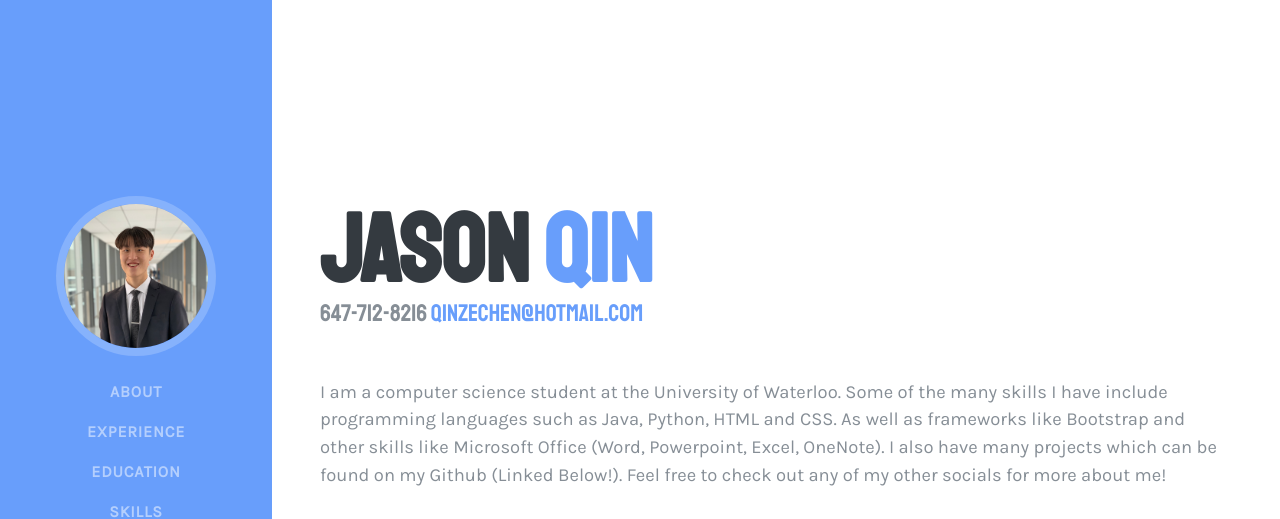
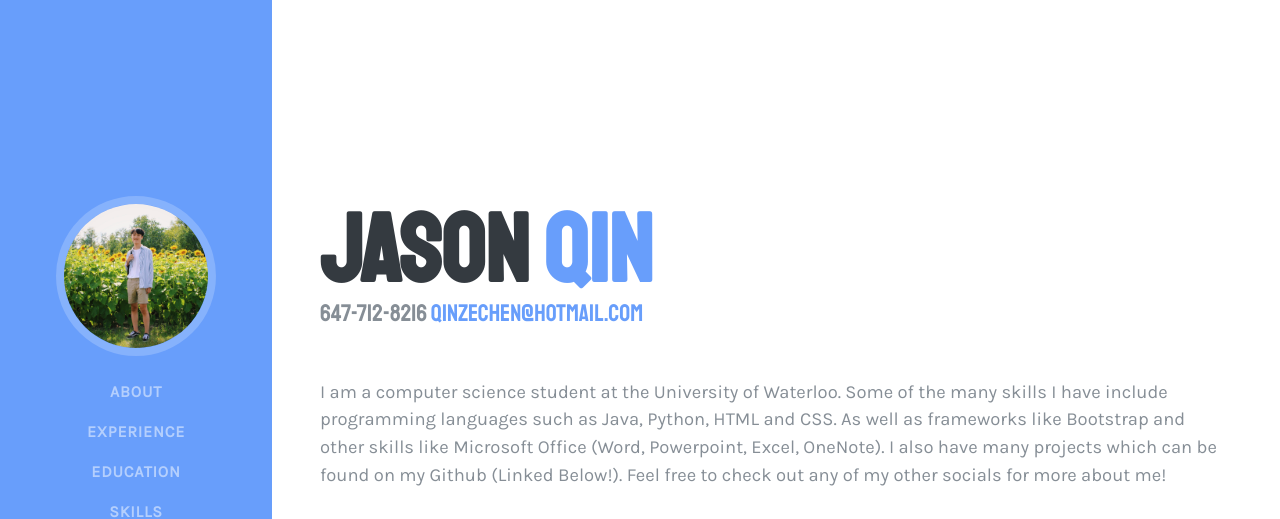
Before and after one commit to jason-qin2/jason-qin2.github.io, a website: page index.html in a window 1280 px wide. Shown: the top 519 px of the page. Drawn offline with Linux system fonts and the light colour scheme; a web font is replaced by a local one.

Commit message:
Update index.html

```diff
--- a/index.html
+++ b/index.html
@@ -9,6 +9,7 @@
     <meta name="author" content="">
 
     <title>Jason Qin</title>
+      <link rel="icon" type="image/ico" href="img/IMG_1669.jpg" />
 
     <!-- Bootstrap core CSS -->
     <link href="vendor/bootstrap/css/bootstrap.min.css" rel="stylesheet">
@@ -32,7 +33,7 @@
       <a class="navbar-brand js-scroll-trigger" href="#page-top">
         <span class="d-block d-lg-none">Jason Qin</span>
         <span class="d-none d-lg-block">
-          <img class="img-fluid img-profile rounded-circle mx-auto mb-2" src="img/IMG_1669.jpg" alt="">
+          <img class="img-fluid img-profile rounded-circle mx-auto mb-2" src="img/837F1829-8F6A-4352-A7BC-BF8FC5CD187B.jpg" alt="">
         </span>
       </a>
       <button class="navbar-toggler" type="button" data-toggle="collapse" data-target="#navbarSupportedContent" aria-controls="navbarSupportedContent" aria-expanded="false" aria-label="Toggle navigation">
```
